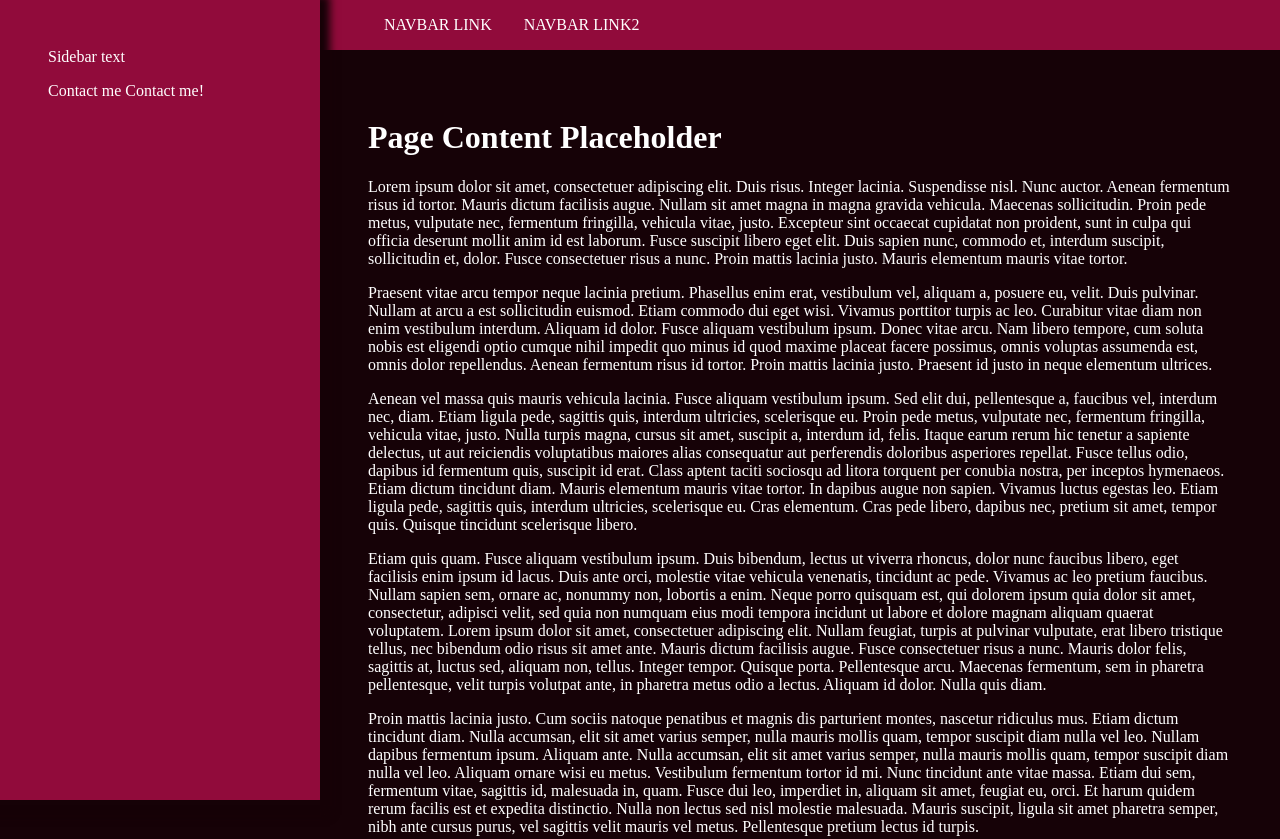
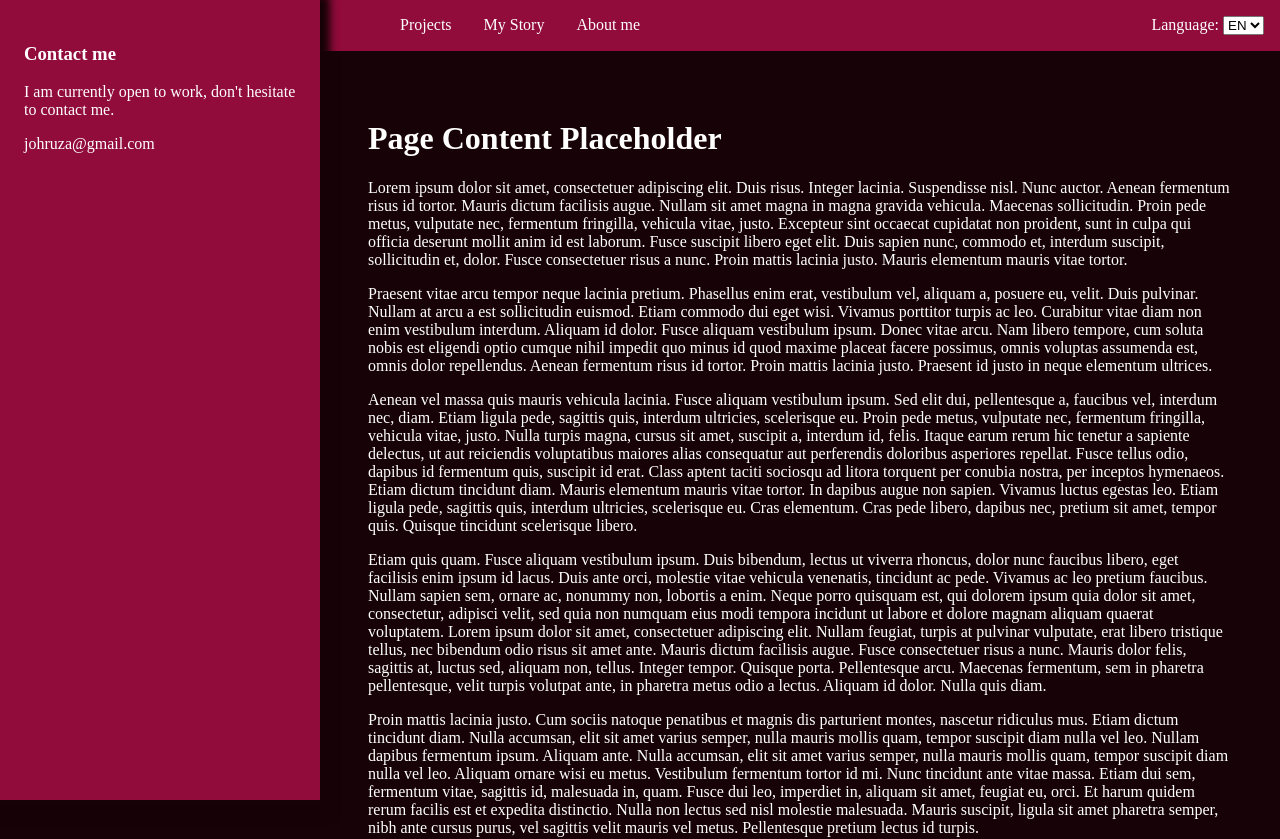
Before and after one commit to Johru/portfo2, a Next.js app: page / in a window 1280 px wide. Shown: the top 839 px of the page. Built offline with nearby package versions, Linux system fonts and the light colour scheme.

Commit message:
locale selector

```diff
--- a/src/components/Navbar.tsx
+++ b/src/components/Navbar.tsx
@@ -4,8 +4,23 @@ import styles from '../styles/layout.module.scss';
 export const Navbar = () => {
   return (
     <div className={styles.navbar}>
-      <a>NAVBAR LINK</a>
-      <a>NAVBAR LINK2</a>
+      <div className={styles['nav-items']}>
+        <a>Projects</a>
+        <a>My Story</a>
+        <a>About me</a>
+      </div>
+      <form action="" className={styles['locale']}>
+        <label htmlFor="locale">Language: </label>
+        <select name="locale" id="locale">
+          <option value="en">EN</option>
+          <option value="cz" disabled>
+            CZ
+          </option>
+          <option value="de" disabled>
+            DE
+          </option>
+        </select>
+      </form>
     </div>
   );
 };
--- a/src/components/Sidebar.tsx
+++ b/src/components/Sidebar.tsx
@@ -4,8 +4,11 @@ import styles from '../styles/layout.module.scss';
 export const Sidebar = () => {
   return (
     <div className={styles.sidebar}>
-      <a>Sidebar text</a>
-      <p>Contact me Contact me!</p>
+      <h3>Contact me</h3>
+      <p>I am currently open to work, don't hesitate to contact me.</p>
+      <p></p>
+      <p></p>
+      <p>johruza@gmail.com</p>
     </div>
   );
 };
--- a/src/styles/layout.module.scss
+++ b/src/styles/layout.module.scss
@@ -6,18 +6,21 @@ $bg-main: rgb(22, 2, 7);
   position: fixed;
   width: 25vw;
   height: 100%;
-  padding: 3em;
+  padding: 1.5em;
   box-shadow: 0 5px 8px 10px $bg-main;
 }
 
 .navbar {
   background-color: lighten($bg-dark, 5%);
   min-height: 1.5em;
-  padding: 1em 3em;
+  padding: 0em 0 0 3em;
+  display: flex;
+  justify-content: space-between;
 }
 
 .navbar a {
   padding: 1em 1em;
+  cursor: pointer;
 }
 
 .navbar a:hover {
@@ -34,3 +37,11 @@ $bg-main: rgb(22, 2, 7);
   margin-left: 25vw;
   padding: 1em;
 }
+
+.locale {
+  align-self: end;
+  padding: 1em 1em;
+}
+.nav-items {
+  padding: 1em 1em;
+}
```
Also changed, not shown: src/app/about/page.tsx (added), src/app/projects/page.tsx (added), src/app/story/page.tsx (added).
